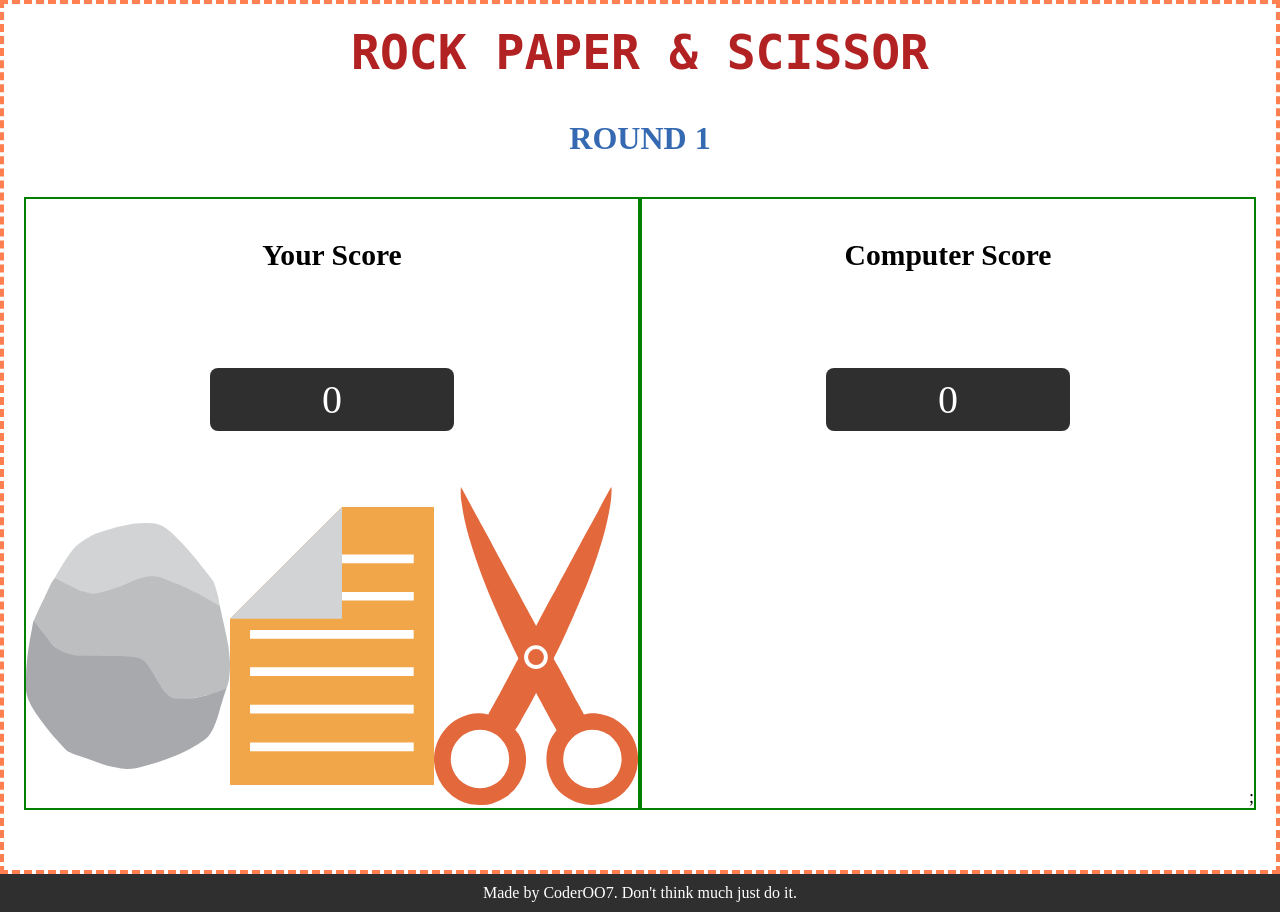
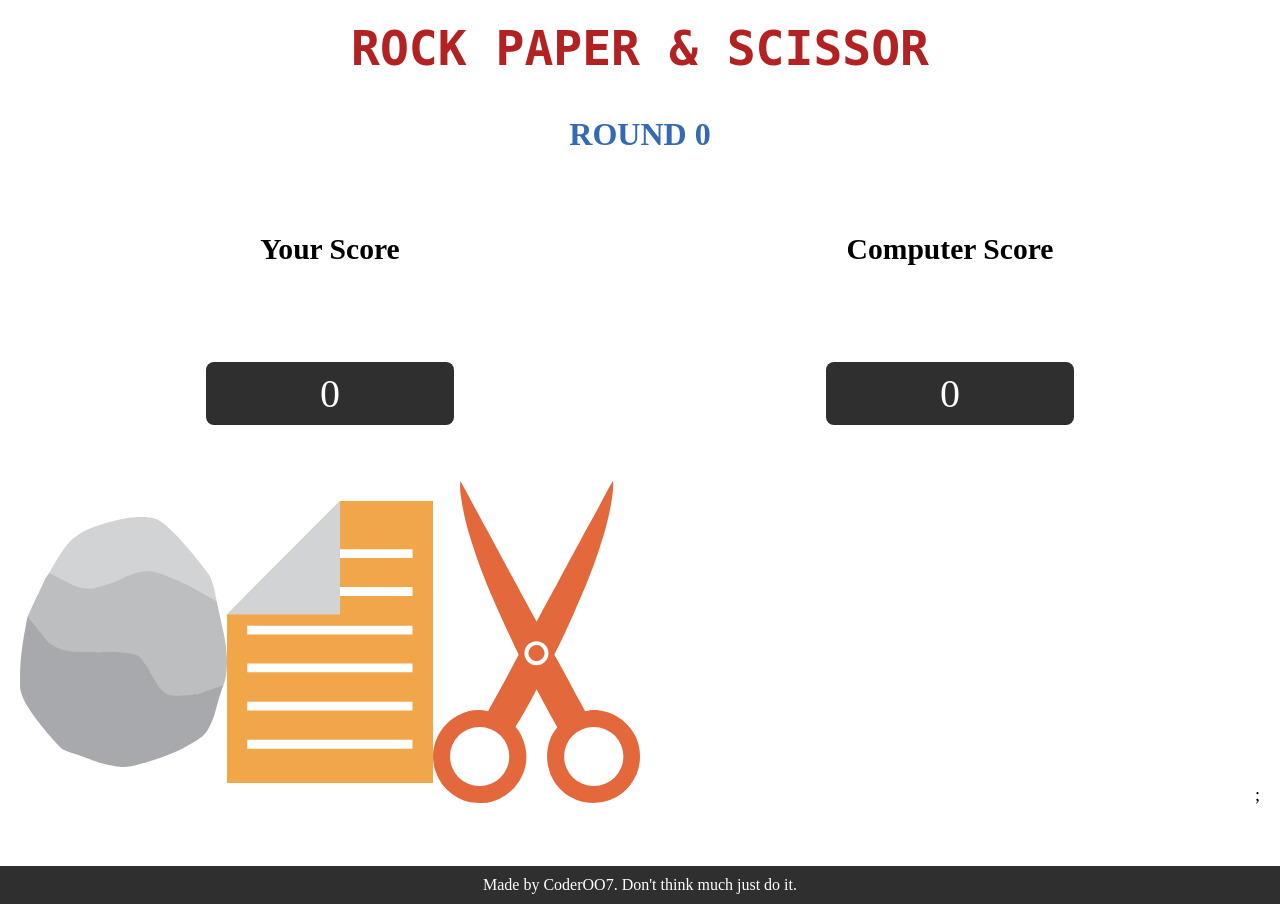
Before and after one commit to deeplearningcentre/rps, a PHP site: page / in a window 1280 px wide. Run offline with PHP 8.4, Linux system fonts and the light colour scheme.

Commit message:
99% completed

```diff
--- a/index.html
+++ b/index.html
@@ -8,7 +8,7 @@
     <body>
         <div id="container">
             <div id="title"><h1>ROCK PAPER & SCISSOR</h1></div>
-            <div id="roundIteration"><h1>ROUND 1</h1></div>
+            <div id="roundIteration"><h1>ROUND 0</h1></div>
             <main id="main-content">
                 <section id="player">
                     <div class="score">
@@ -35,7 +35,7 @@
             </aside>
         </div>
         <footer><p>Made by CoderOO7. Don't think much just do it.</p></footer>
-        <div id="page-hack"></div>
+        <div id="page-hack" class="disablePage"></div>
         <script src="script.js"></script>
     </body>
 </html>
--- a/script.js
+++ b/script.js
@@ -65,7 +65,7 @@ let displayEachRoundResult = (check) => {
 
 let gameOver = (playerScore,ComputerScore) => {
     let hakePage = document.getElementById('page-hack');
-    hakePage.classList.add('disablePage');
+    hakePage.style.top = "0"; //Allow to display Game Over page.
     let div = document.createElement('div');
     let button = document.createElement('button');
 
@@ -76,7 +76,7 @@ let gameOver = (playerScore,ComputerScore) => {
     }else{
         div.innerHTML += "<p>Computer Win!! Better luck next time<p>"
     }
-    button.innerText += "Play Again";
+    button.innerText = "Play Again";
     div.append(button);
     hakePage.append(div);
     button.addEventListener('click',gameReset);
@@ -88,7 +88,13 @@ let gameReset =  () => {
     playerScore = 0;
     computerScore = 0;
     roundCounter = 0; //track number of times game played
-    hakePage.classList.remove('disablePage');
+    let hakePage = document.getElementById('page-hack');
+    hakePage.style.top = '-100%';
+    hakePage.innerHTML = "";
+
+    logMsg.textContent = '';
+    roundIteration.innerHTML = `<h1>Round 0<h1>`;
+    scoreDisplay.forEach( item=> item.textContent = '0');
 }
 
 let beginGame = function() {
--- a/style.css
+++ b/style.css
@@ -14,7 +14,6 @@ body{
 div#container{
     display: flex;
     flex-direction: column;
-    border: 4px dashed coral;
     flex: 1;
     text-align: center;
 }
@@ -23,7 +22,6 @@ div#container{
     flex:1;
 }
 #player,#computer {
-    border: 2px solid green;
     display: flex;
     flex-direction: column;
     flex: 1;
@@ -48,6 +46,7 @@ footer{
     display: flex;
     flex-direction: column;
 }
+
 .scoreDisplay{
     width: 40%;
     margin: 7vh auto;
@@ -64,6 +63,10 @@ footer{
 .itemSelection button{
     background: none;
     border: none;
+}
+
+.itemSelection button:focus,.itemSelection button:hover{
+    border: 3px solid cyan;
 }
 
 .resp-img{
@@ -95,9 +98,12 @@ footer{
 
 .disablePage{
     position: absolute;
-    height: 100%;
+    top: -100%;
+    left: 0;
+    height:100%;
     width: 100%;
     background: linear-gradient(to right, #0f2027, #203a43, #2c5364);
+    transition: all 3s;
 }
 
 #gameOver{
```
